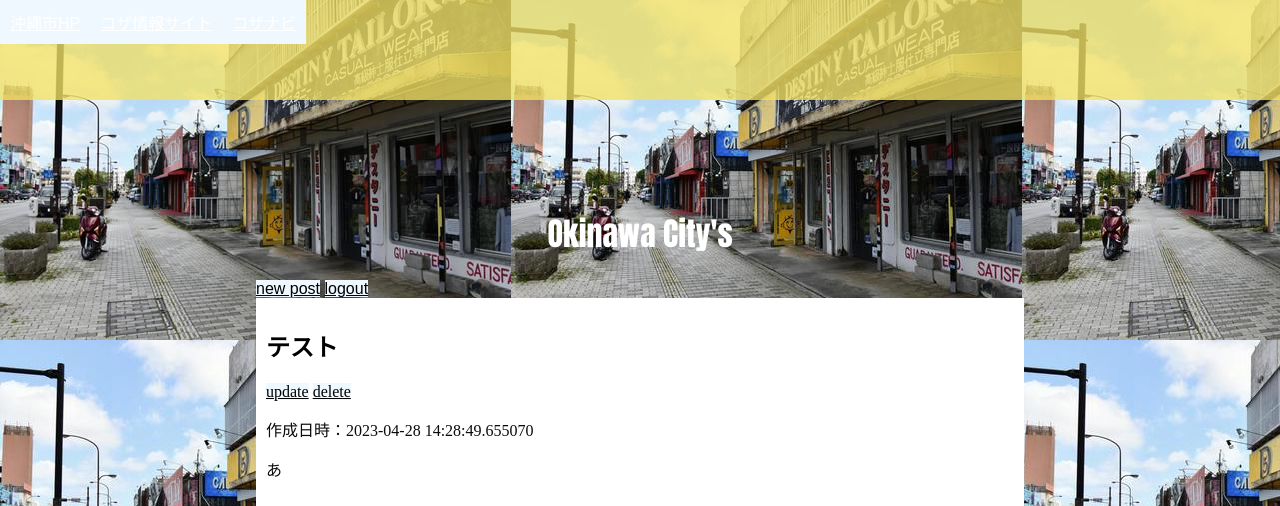
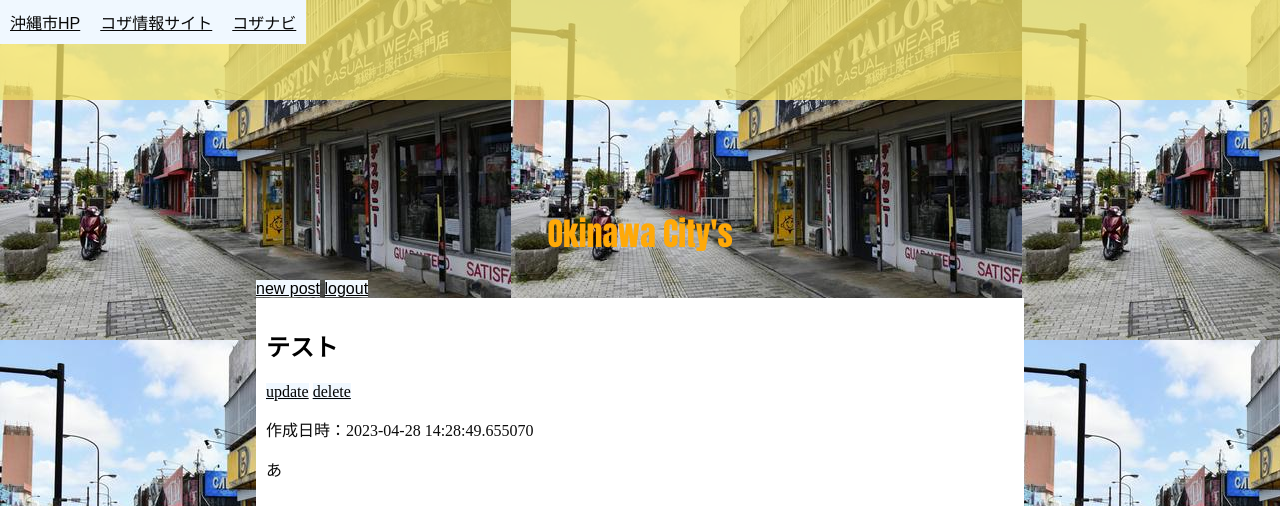
Before and after one commit to zero-penguin/okinawa-citys, a Flask app: page / in a window 1280 px wide. Shown: the top 506 px of the page. Run offline with Flask 3, Linux system fonts and the light colour scheme; a user stored in the database is signed in.

```diff
--- a/static/css/index.css
+++ b/static/css/index.css
@@ -11,7 +11,7 @@ body {
 h1 {
   font-size: xx-large;
   font-family: Impact; /* タイトルのフォントをImpactに設定 */
-  color: rgb(255, 255, 255); /* タイトルの色を黒に設定 */
+  color: rgb(255, 169, 8); /* タイトルの色を黒に設定 */
   text-align: center;
 }
 
@@ -35,7 +35,7 @@ a {
 .another_page a {
   float: left; /*メニューを横並びにする*/
   font-size: 16px;
-  color: #FFF;
+  color: #080808;
   padding: 10px;
 }
 
```
